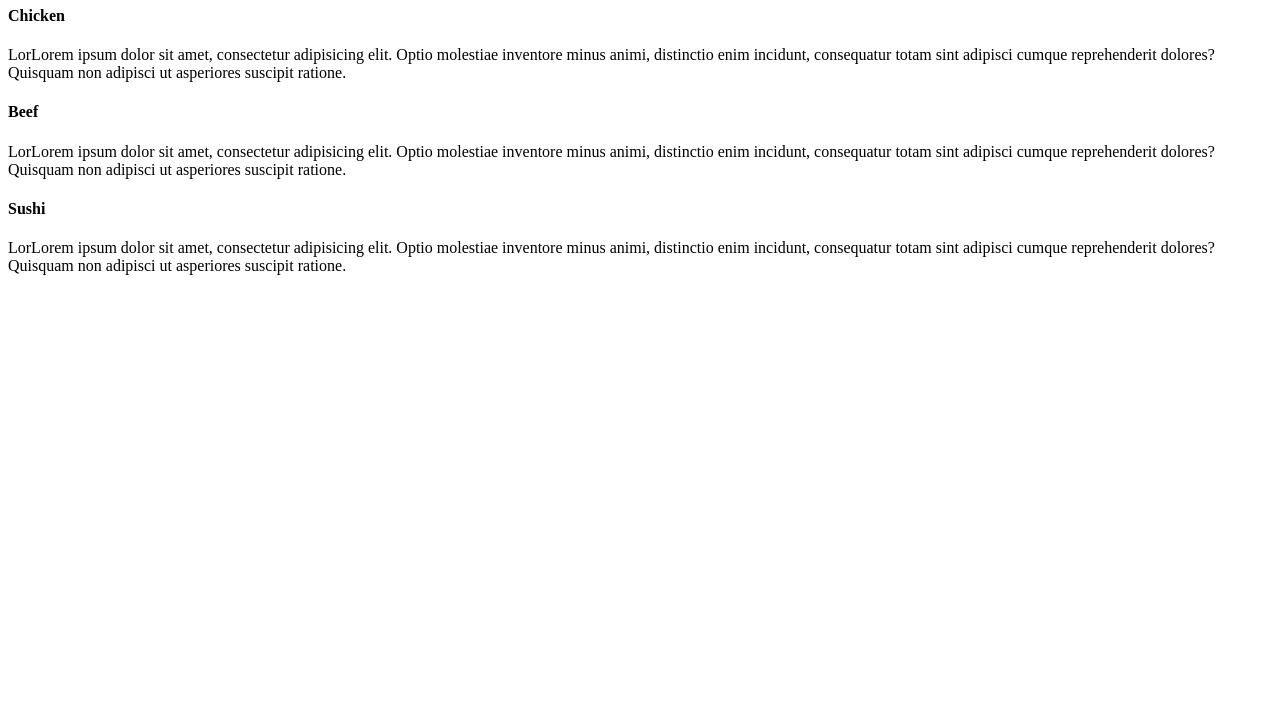
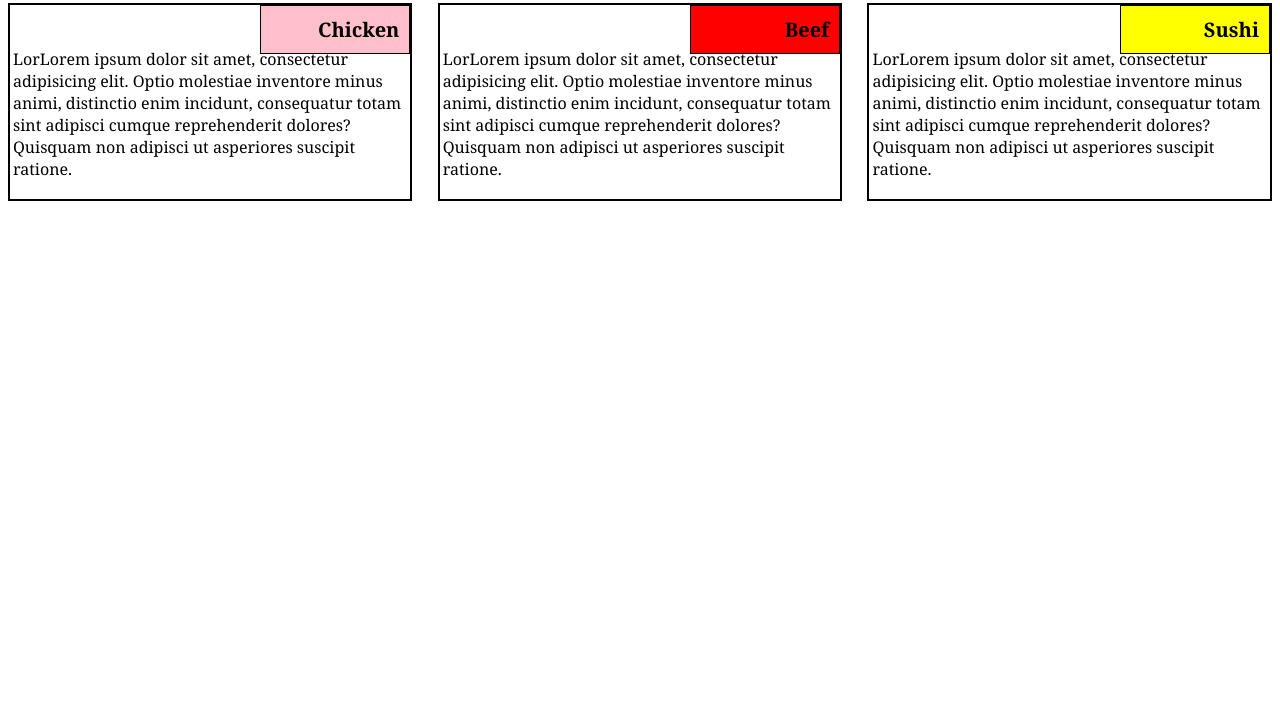
Before and after one commit to Vicdrilo/coursera-module2, a plain HTML site: page index.html in a window 1280 px wide. Shown: the part 73-800 px from the top of the page. Drawn offline with Linux system fonts and the light colour scheme; the site is published under a folder, as on GitHub Pages, so addresses that start at the root find nothing.

Commit message:
Update index.html

```diff
--- a/index.html
+++ b/index.html
@@ -4,7 +4,7 @@
     <meta charset="UTF-8">
     <meta name="viewport" content="width=device-width, initial-scale=1.0">
     <title>Module 2</title>
-    <link rel="stylesheet" href="/style-sheet.css">
+    <link rel="stylesheet" href="style-sheet.css">
 
 </head>
 <body>
```
